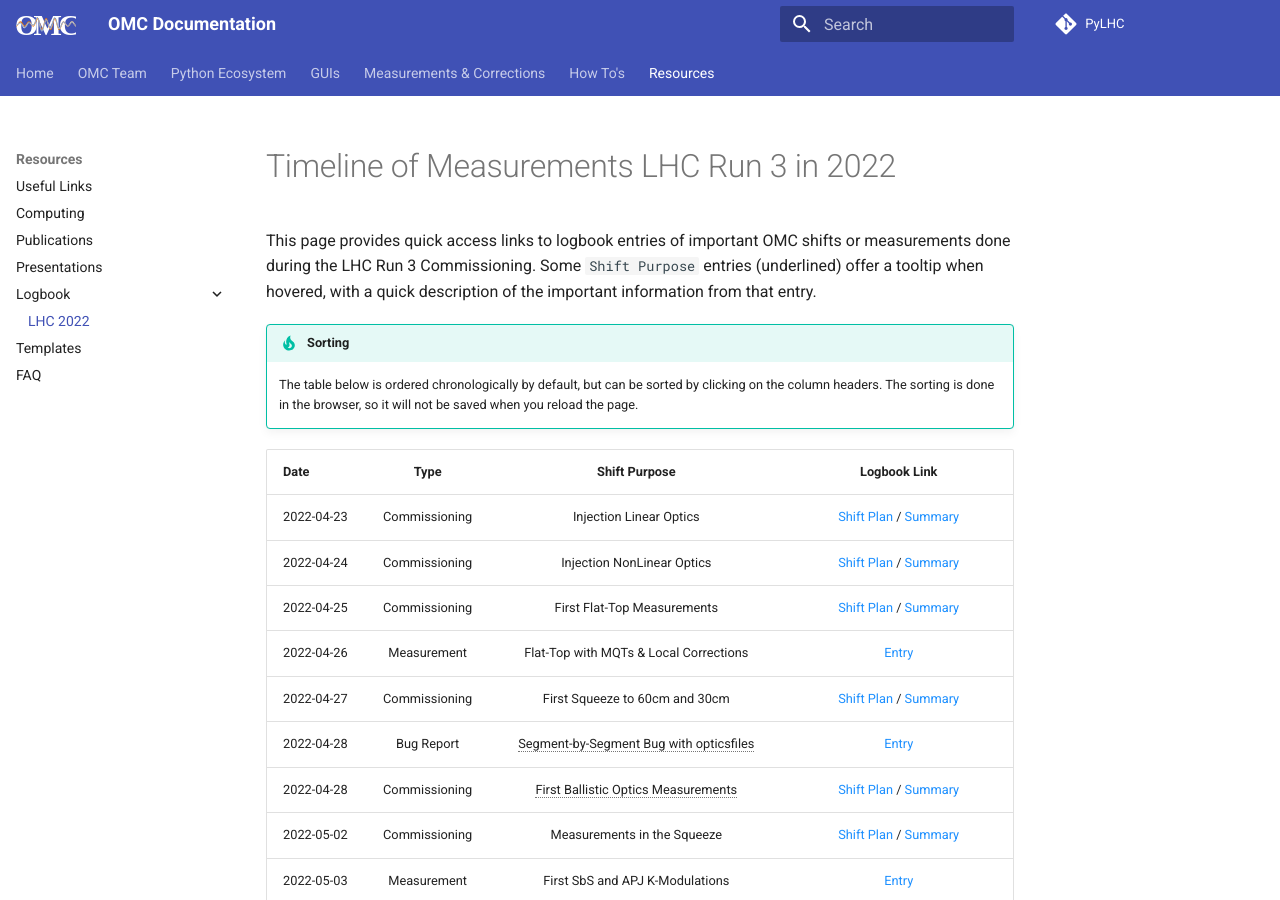
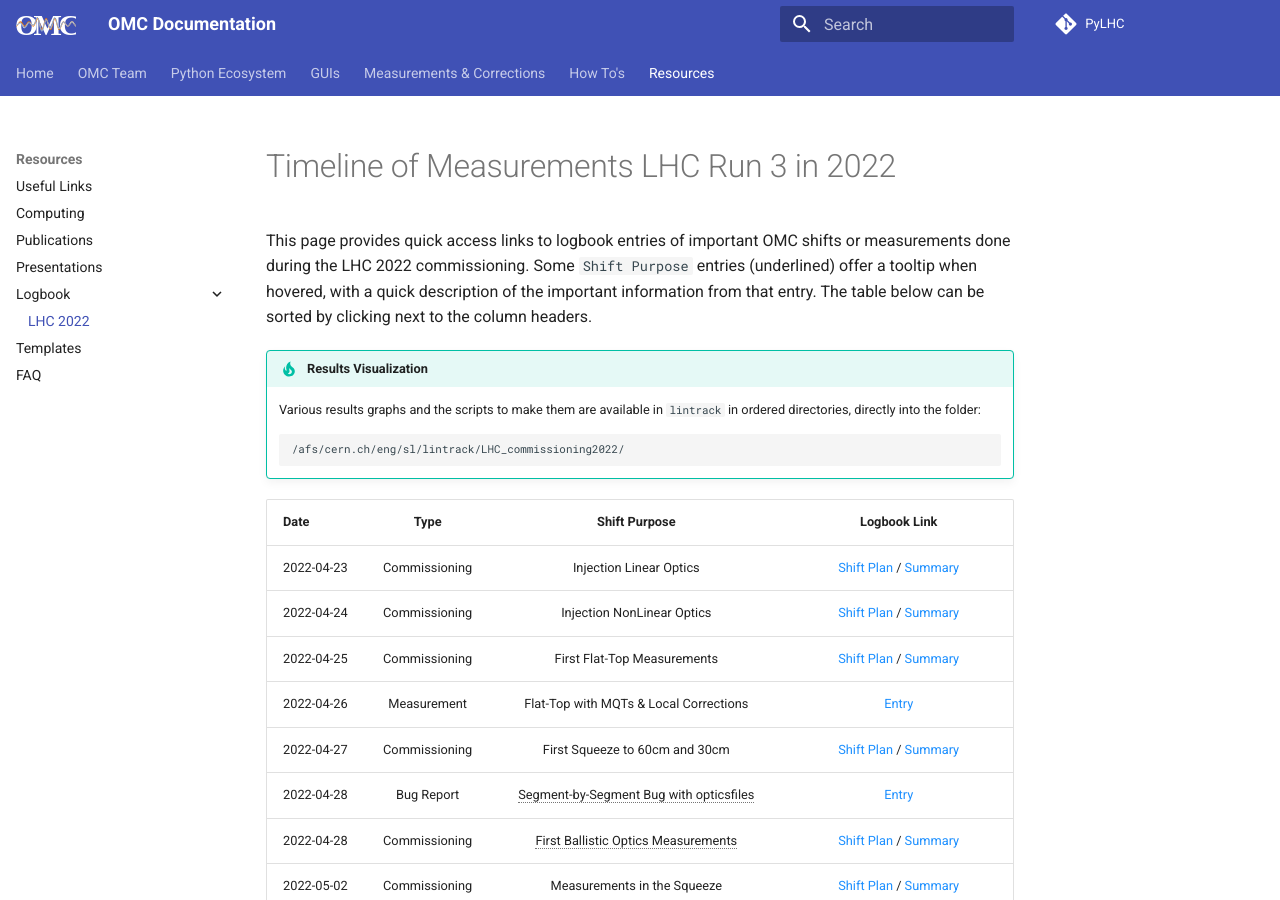
Before and after one commit to pylhc/pylhc.github.io, an MkDocs documentation site: the page built from docs/resources/logbook/2022_lhc.md, in a window 1280 px wide and 900 px high. Built offline with MkDocs 1.6.1 and Material for MkDocs 9.7.7, drawn with Linux system fonts in a browser that asks for light colours; comment, search, counter and statistics services are not loaded.

Commit message:
add availability of plots and plotting scripts in lintrack

````diff
--- a/docs/resources/logbook/2022_lhc.md
+++ b/docs/resources/logbook/2022_lhc.md
@@ -1,12 +1,14 @@
 # Timeline of Measurements LHC Run 3 in 2022
 
-This page provides quick access links to logbook entries of important OMC shifts or measurements done during the LHC Run 3 Commissioning.
+This page provides quick access links to logbook entries of important OMC shifts or measurements done during the LHC 2022 commissioning.
 Some `Shift Purpose` entries (underlined) offer a tooltip when hovered, with a quick description of the important information from that entry.
+The table below can be sorted by clicking next to the column headers.
 
-
-!!! tip "Sorting"
-    The table below is ordered chronologically by default, but can be sorted by clicking on the column headers.
-    The sorting is done in the browser, so it will not be saved when you reload the page.
+!!! tip "Results Visualization"
+    Various results graphs and the scripts to make them are available in `lintrack` in ordered directories, directly into the folder:
+    ```
+    /afs/cern.ch/eng/sl/lintrack/LHC_commissioning2022/
+    ```
 
 
 | Date       |     Type      |                   Shift Purpose                    |                                                                                                           Logbook Link                                                                                                           |
````
